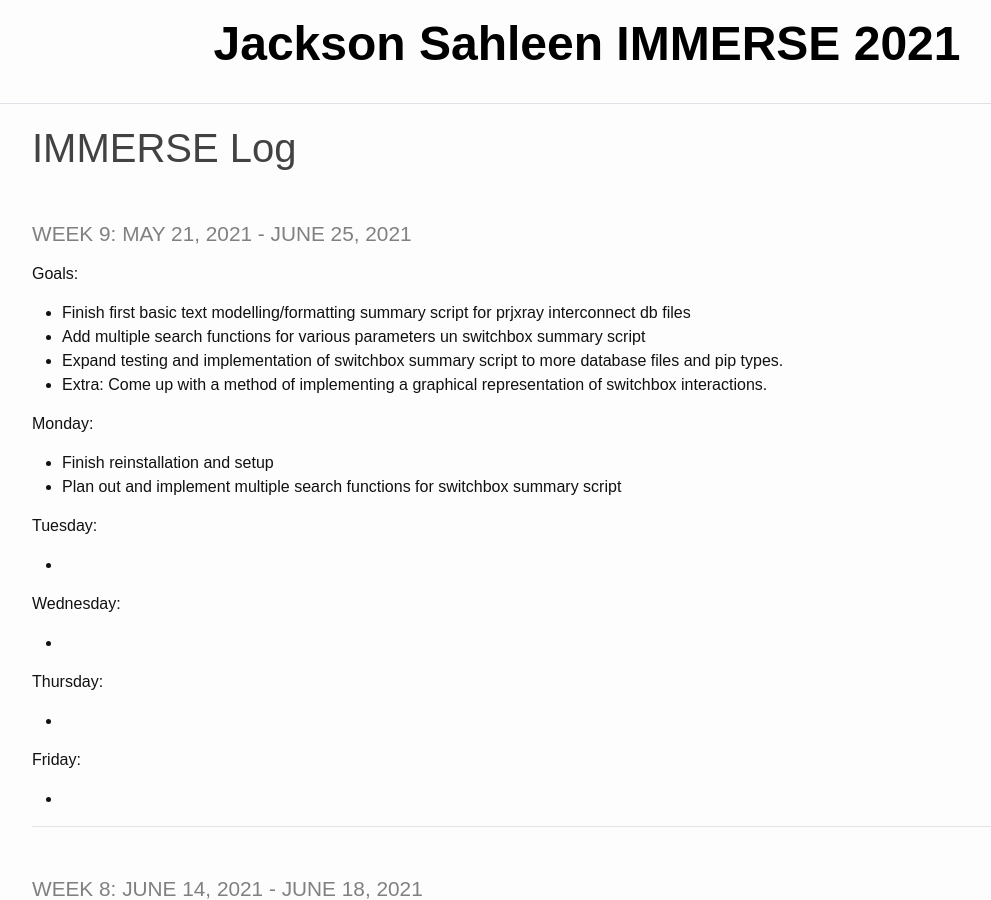
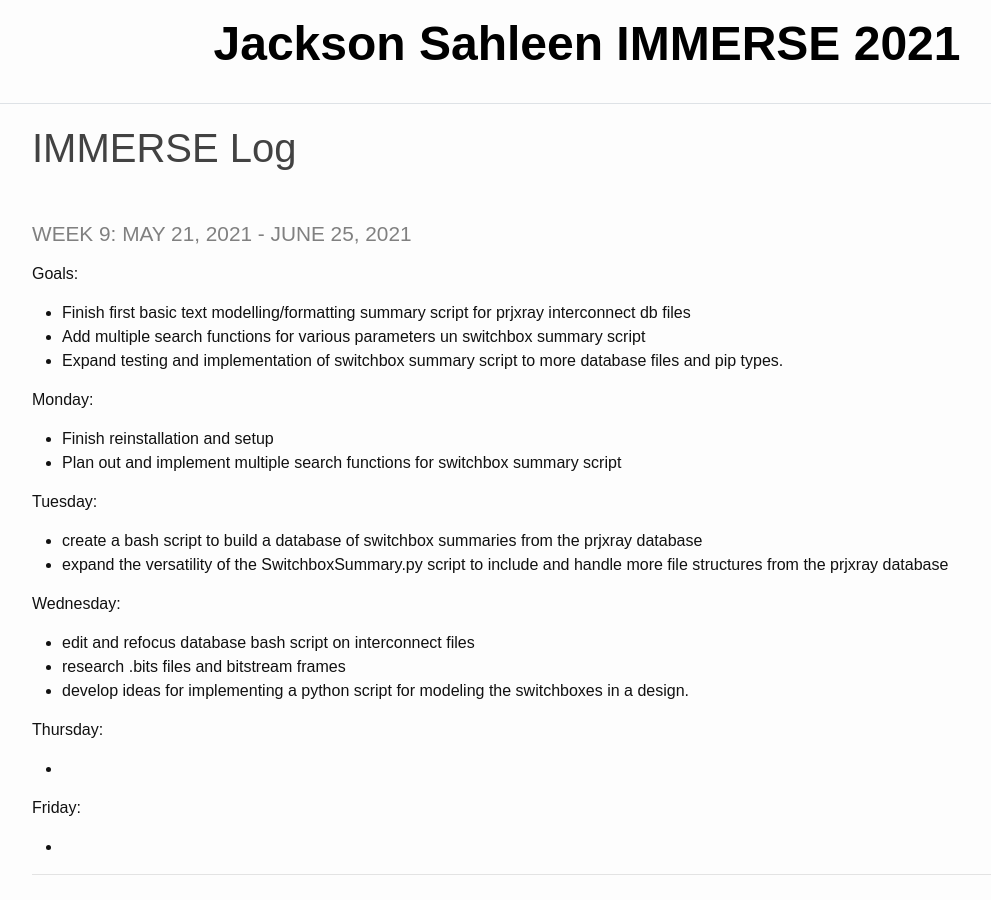
Before and after one commit to JacksonSahleen/IMMERSE_2021_log, a Jekyll site: the page built from _pages/log.md, in a window 1280 px wide and 900 px high. Shown: the whole window, without its empty margins (53-1044 px from the left). Built offline with Jekyll 4.4.1, drawn with Linux system fonts in a browser that asks for light colours.

```diff
--- a/_pages/log.md
+++ b/_pages/log.md
@@ -10,7 +10,6 @@ title: IMMERSE Log
 - Finish first basic text modelling/formatting summary script for prjxray interconnect db files
 - Add multiple search functions for various parameters un switchbox summary script
 - Expand testing and implementation of switchbox summary script to more database files and pip types.
-- Extra: Come up with a method of implementing a graphical representation of switchbox interactions.
 
 **Monday**:
 
@@ -19,11 +18,14 @@ title: IMMERSE Log
 
 **Tuesday**:
 
--
+- create a bash script to build a database of switchbox summaries from the prjxray database
+- expand the versatility of the SwitchboxSummary.py script to include and handle more file structures from the prjxray database
 
 **Wednesday**:
 
--
+- edit and refocus database bash script on interconnect files
+- research .bits files and bitstream frames
+- develop ideas for implementing a python script for modeling the switchboxes in a design.
 
 **Thursday**:
 
```
Also changed, not shown: Gemfile.lock.
